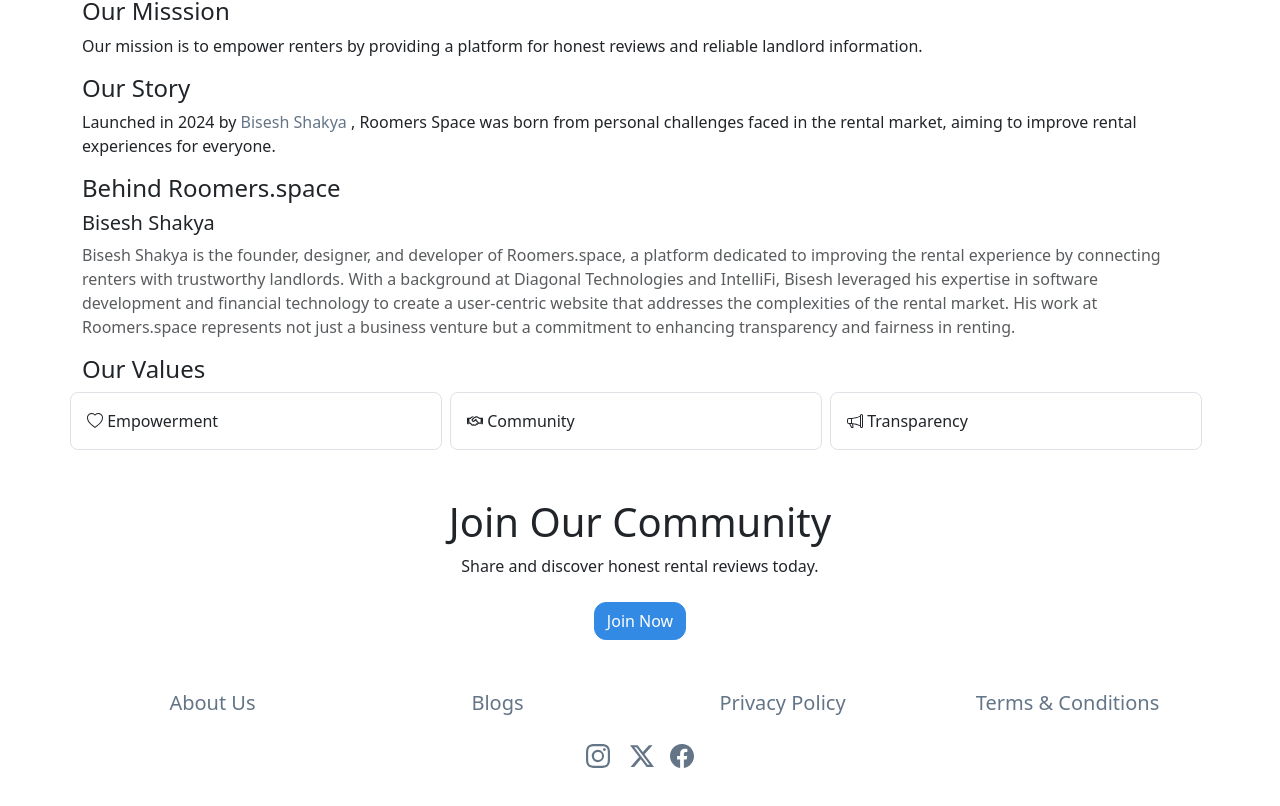
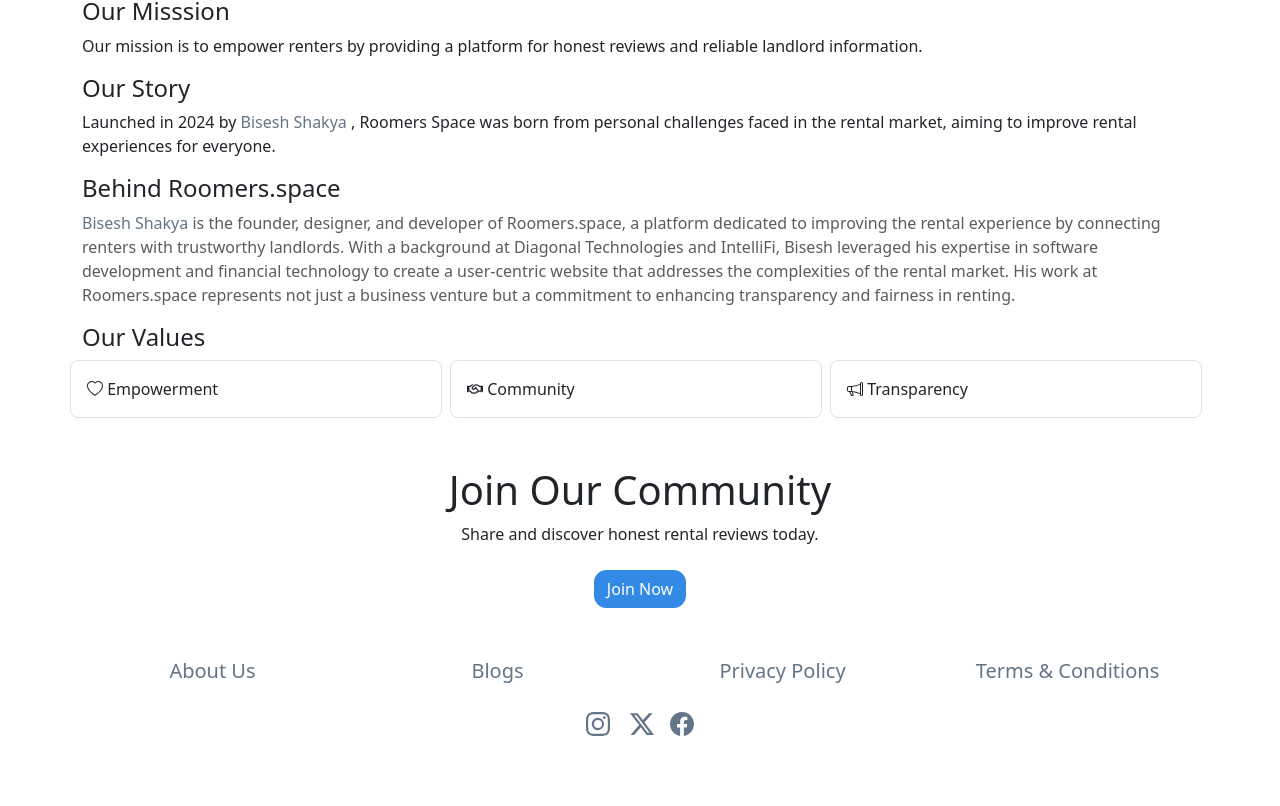
Before and after one commit to bises7/Roomers, a Next.js app: page /about in a window 1280 px wide. Shown: the part 763-1569 px from the top of the page. After the commit the page ends 1547 px from the top, so only its background shows below. Built offline with nearby package versions, Linux system fonts and the light colour scheme.

Commit message:
Add styles to pagination

```diff
--- a/src/app/about/page.tsx
+++ b/src/app/about/page.tsx
@@ -32,6 +32,8 @@ const Page = ({}) => {
               [common.medium]: true,
             })}
             href="https://www.shakyabisesh.com"
+            target="_blank"
+            rel="noopener noreferrer"
           >
             Bisesh Shakya
           </a>{" "}
@@ -40,21 +42,31 @@ const Page = ({}) => {
         </span>
 
         <h4 className="mt-3">Behind Roomers.space</h4>
-        <h5>Bisesh Shakya</h5>
         <span
           className={classNames({
             [common.medium]: true,
             "text-muted": true,
           })}
         >
-          Bisesh Shakya is the founder, designer, and developer of
-          Roomers.space, a platform dedicated to improving the rental experience
-          by connecting renters with trustworthy landlords. With a background at
-          Diagonal Technologies and IntelliFi, Bisesh leveraged his expertise in
-          software development and financial technology to create a user-centric
-          website that addresses the complexities of the rental market. His work
-          at Roomers.space represents not just a business venture but a
-          commitment to enhancing transparency and fairness in renting.
+          <a
+            className={classNames({
+              [footerStyles.links]: true,
+              [common.medium]: true,
+            })}
+            href="https://www.shakyabisesh.com"
+            target="_blank"
+            rel="noopener noreferrer"
+          >
+            Bisesh Shakya
+          </a>{" "}
+          is the founder, designer, and developer of Roomers.space, a platform
+          dedicated to improving the rental experience by connecting renters
+          with trustworthy landlords. With a background at Diagonal Technologies
+          and IntelliFi, Bisesh leveraged his expertise in software development
+          and financial technology to create a user-centric website that
+          addresses the complexities of the rental market. His work at
+          Roomers.space represents not just a business venture but a commitment
+          to enhancing transparency and fairness in renting.
         </span>
 
         <h4 className="mt-3">Our Values</h4>
```
Also changed, not shown: src/app/components/Common/Pagination.tsx (+24 -9 lines), src/app/styles/pagination.module.scss (+17 -19 lines).
